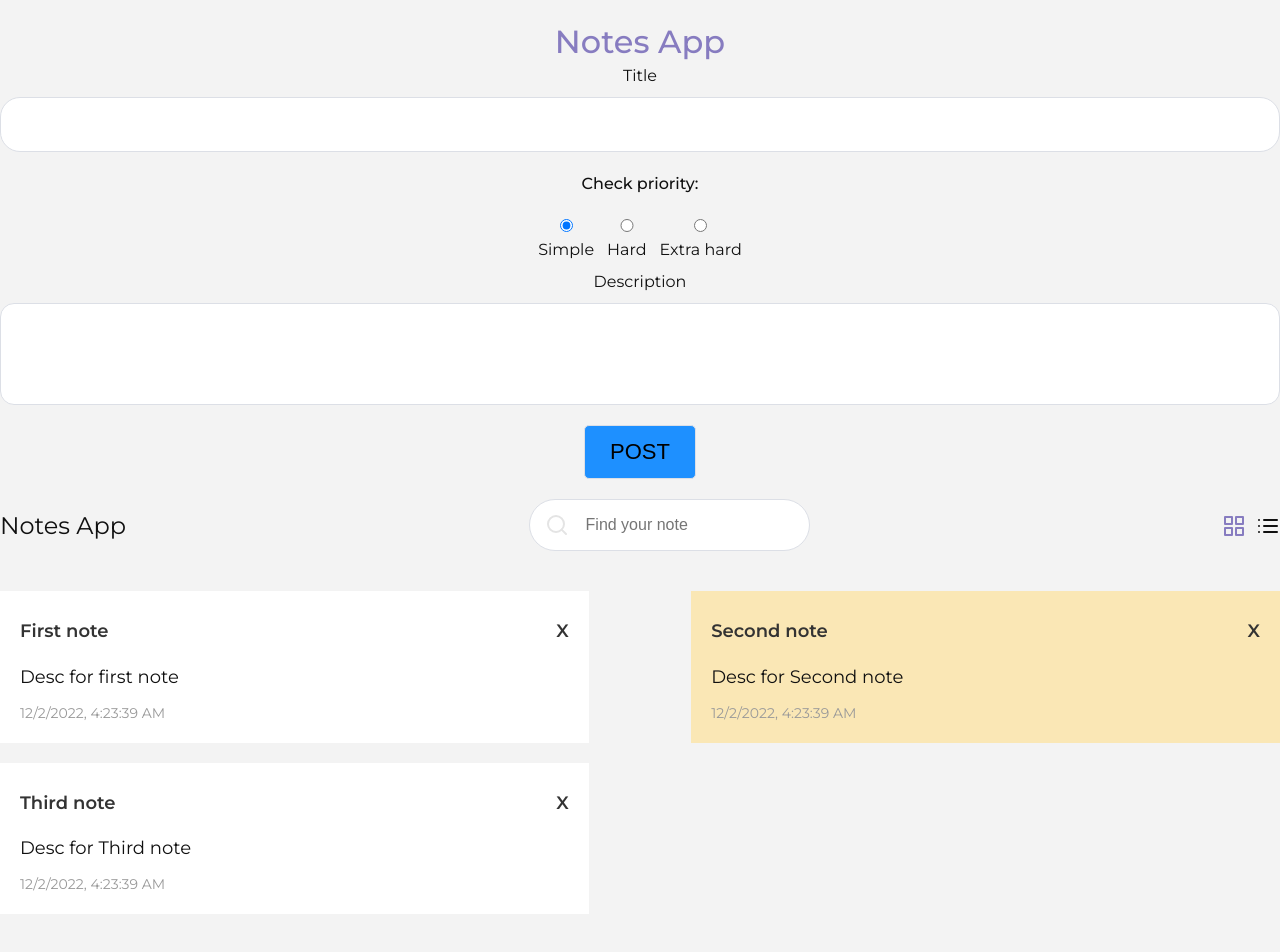
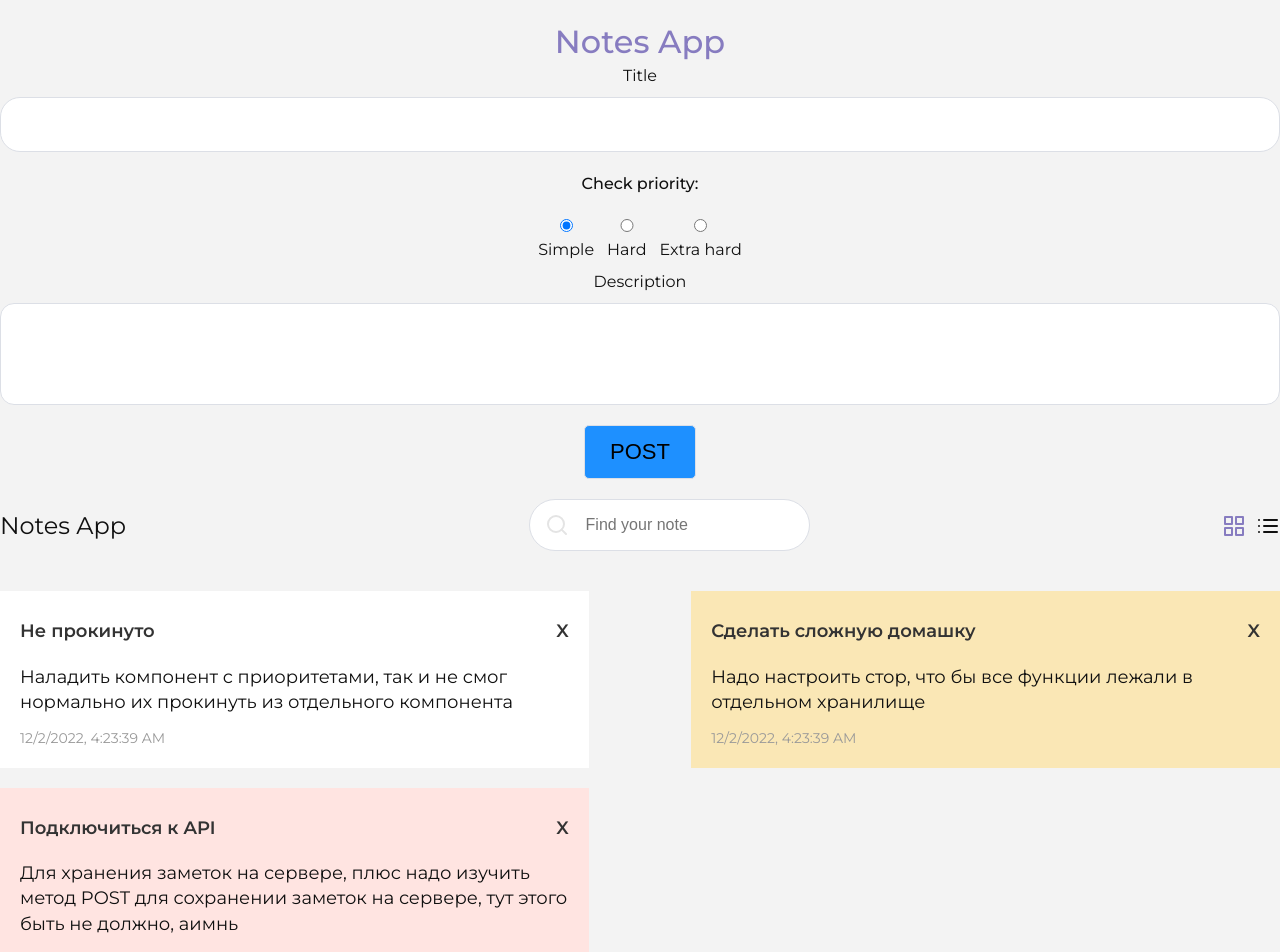
Before and after one commit to Siskinbird/vue-note, a Vue app: page / in a window 1280 px wide. Shown: the top 952 px of the page. Built offline with nearby package versions, Linux system fonts and the light colour scheme.

Commit message:
refactor: with STORE

```diff
--- a/package.json
+++ b/package.json
@@ -11,7 +11,8 @@
     "node-sass": "^8.0.0",
     "sass-loader": "^10.4.1",
     "vue": "^2.7.14",
-    "vue-svg-loader": "^0.10.0"
+    "vue-svg-loader": "^0.16.0",
+    "vuex": "^3.6.2"
   },
   "devDependencies": {
     "@vue/cli-plugin-babel": "~5.0.0",
--- a/src/App.vue
+++ b/src/App.vue
@@ -11,8 +11,9 @@
 
             <!--new note-->
             <NewNote :note="note"
-
-            @addNote="addNote" />
+                     @addNote="addNote"
+                     @setPriority="setPriority"
+            />
 
             <!--note title-->
 
@@ -54,7 +55,6 @@
         <Notes :notes="notesFilter"
         :grid="grid"
         @remove="removeNote"
-
         @editNote="editNote"
         @closeInput="closeInput"/>
         </div>
@@ -70,10 +70,8 @@ import NewNote from "@/components/NewNote";
 import Notes from "@/components/Notes";
 import Search from "@/components/Search";
 
+export default {
 
-
-
-export default {
   components: {Notes, NewNote, Message, Search},
   data() {
     return {
@@ -81,47 +79,16 @@ export default {
       message: null,
       grid: true,
       search: '',
-      note: {
-        title: '',
-        description: '',
-        isEdit: false,
-        priority: 'base',
-        //TODO import from Priorities component
-        priorities: [
-          {id: 0, alias: 'base', title: 'Simple'},
-          {id: 1, alias: 'medium', title: 'Hard'},
-          {id: 2, alias: 'hard', title: 'Extra hard'},
-        ]
-      },
-      notes: [
-        {
-          title: 'First note',
-          description: 'Desc for first note',
-          isEdit: false,
-          priority: 'base',
-          date: new Date(Date.now()).toLocaleString()
-        },
-        {
-          title: 'Second note',
-          description: 'Desc for Second note',
-
-          isEdit: false,
-          priority: 'medium',
-
-          date: new Date(Date.now()).toLocaleString()
-
-        },
-        {
-          title: 'Third note',
-          description: 'Desc for Third note',
-
-          isEdit: false,
-          priority: 'base',
-          date: new Date(Date.now()).toLocaleString()
-        },
-      ]
+      note: this.$store.getters.getNote,
+      notes: this.notes = this.$store.getters.getNotes
     }
   },
+  //TODO зачем нужен криэйтед если можно сразу в дату???
+  created() {
+    //this.notes = this.$store.getters.getNotes
+    // this.note = this.$store.getters.getNote
+  },
+
   computed: {
     notesFilter() {
       let array = this.notes,
@@ -143,21 +110,22 @@ export default {
     editNote(i) {
       this.notes[i].isEdit = true;
     },
+    setPriority(i) {
+
+      // this.$store.dispatch('setPriority', this.note.priorities[i].alias)
+      this.note.priority = this.note.priorities[i].alias
+      console.log(this.note.priority);
+    },
 
     closeInput(i) {
       this.notes[i].isEdit = false;
 
     },
-    //TODO refactor array crunch in priorities
+
     reset() {
       this.note.title = '';
       this.note.description = '';
       this.note.priority = 'base'
-      //      [
-      //   {id: 0, alias: 'base', title: 'Simple'},
-      //   {id: 1, alias: 'medium', title: 'Hard'},
-      //   {id: 2, alias: 'hard', title: 'Extra hard'}
-      // ]
     },
     addNote() {
       let {title, description, priority} = this.note;
--- a/src/components/NewNote.vue
+++ b/src/components/NewNote.vue
@@ -27,7 +27,6 @@
 </template>
 
 <script>
-
 export default {
   props: {
     note: {
@@ -40,7 +39,7 @@ export default {
       this.$emit('addNote', this.note)
     },
     setPriority(i) {
-         this.note.priority = this.note.priorities[i].alias
+      this.$emit('setPriority', i)
       console.log(this.note.priority);
     },
   }
--- a/src/main.js
+++ b/src/main.js
@@ -1,9 +1,11 @@
 import Vue from 'vue'
 import App from './App.vue'
 import './assets/scss/main.scss'
+import store from './store'
 
 Vue.config.productionTip = false
 
 new Vue({
+  store,
   render: h => h(App),
 }).$mount('#app')
--- /dev/null
+++ b/src/store/index.js
@@ -0,0 +1,71 @@
+import Vue from "vue";
+import Vuex from 'vuex';
+
+Vue.use(Vuex)
+
+export default new Vuex.Store({
+    state: {
+        note: {
+            title: '',
+            description: '',
+            isEdit: false,
+            priority: 'base',
+            priorities: [
+                {id: 0, alias: 'base', title: 'Simple'},
+                {id: 1, alias: 'medium', title: 'Hard'},
+                {id: 2, alias: 'hard', title: 'Extra hard'},
+            ],
+        },
+        notes: [
+            {
+                title: 'Не прокинуто',
+                description: 'Наладить компонент с приоритетами, ' +
+                    'так и не смог нормально их прокинуть из ' +
+                    'отдельного компонента',
+                isEdit: false,
+                priority: 'base',
+                date: new Date(Date.now()).toLocaleString()
+            },
+            {
+                title: 'Сделать сложную домашку',
+                description: 'Надо настроить стор, что бы все функции ' +
+                    'лежали в отдельном хранилище',
+                isEdit: false,
+                priority: 'medium',
+
+                date: new Date(Date.now()).toLocaleString()
+
+            },
+            {
+                title: 'Подключиться к API',
+                description: 'Для хранения заметок на сервере, плюс надо изучить метод POST ' +
+                    'для сохранении заметок на сервере, тут этого быть не должно, аимнь',
+                isEdit: false,
+                priority: 'hard',
+                date: new Date(Date.now()).toLocaleString()
+            },
+        ],
+    },
+
+    mutations: {
+        setPriority(state, alias) {
+            state.note.priority = state.priorities[alias]
+        }
+    },
+    actions: {
+        setPriority({commit}, payload) {
+            commit('setPriority', payload)
+        }
+    },
+    getters: {
+        getNotes(state) {
+            return state.notes
+        },
+        getPriorities (state) {
+            return state.note.priorities
+        },
+        getNote(state) {
+            return state.note
+        }
+    }
+})
```
Also changed, not shown: src/components/Priorities.vue (deleted, +0 -22 lines), 1 other file (tests, documents, lock files or other folders). Lines whose indentation alone changed are shown as unchanged.
